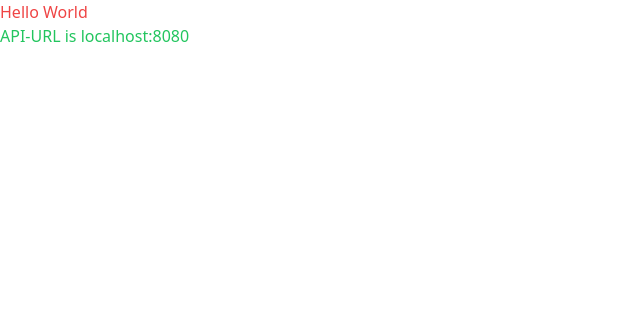
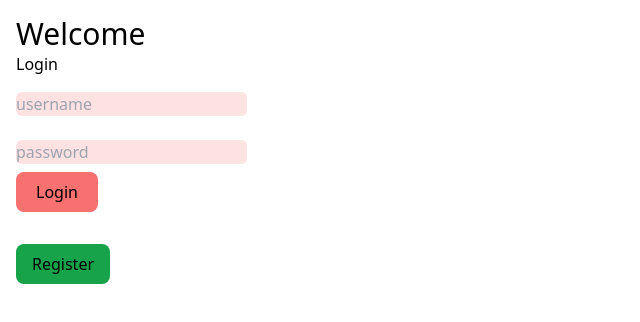
Before and after one commit to suyashmadhesia/cls-frontend, a React (Create React App) app: page / in a window 1280 px wide. Shown: the top 322 px of the page, without its empty margins (0-640 px from the left). Built offline with nearby package versions, Linux system fonts and the light colour scheme.

Commit message:
simple login and registration

```diff
--- a/src/App.js
+++ b/src/App.js
@@ -1,10 +1,147 @@
+import { useState, useEffect } from "react";
+
+
 function App() {
   const URL = process.env.REACT_APP_API_URL;
+  const [data, setData] = useState('Welcome');
+  const [username, setUsername] = useState('');
+  const [password, setPassword] = useState('');
+  const [email, setEmail] = useState("");
+  const [register, setRegister] = useState(false);
+
+  const handleChange = (e) => {
+    setUsername(e.target.value);
+  }
+
+  const handleChangeEmail = e => setEmail(e.target.value)
+
+  const handleChangePassword = (e) => {
+    setPassword(e.target.value);
+  }
+
+  const handleRegister = () => {
+    if (!username || !password || !email) {
+      alert("Empty Username or Password")
+      return;
+    }
+    else {
+      fetch(`${URL}/api/register`, {
+        method: 'POST',
+        headers: {
+          'Content-Type': 'application/json'
+        },
+        body: JSON.stringify({ account_id: username, password: password, email: email })
+      }).then(async res => {
+        setUsername("")
+        setPassword("")
+        setEmail("")
+        let data = await res.json()
+        if (res.status === 201) {
+          setData(data)
+          localStorage.setItem('token', data.token)
+          localStorage.setItem('account_id', data.account_id)
+        }
+        else {
+          alert(data.error)
+        }
+      }).catch(e => console.error(e))
+    }
+  }
+
+  const handleLogin = () => {
+
+    if (!username || !password) {
+      alert("Empty Username or Password")
+      return
+    }
+
+    fetch(`${URL}/api/login`, {
+      method: 'POST',
+      headers: {
+        'Content-Type': 'application/json'
+      },
+      body: JSON.stringify({ account_id: username, password: password })
+    }).then(async res => {
+      setUsername("")
+      setPassword("")
+      setEmail("")
+      let data = await res.json()
+      if (res.status === 200) {
+        setData(data)
+        localStorage.setItem('token', data.token)
+        localStorage.setItem('account_id', data.account_id)
+      }
+      else {
+        alert(data.error)
+      }
+    }).catch(e => console.error(e))
+  }
+  useEffect(() => {
+    if (localStorage.getItem('token')) {
+      fetch(`${URL}/api/login`, {
+        method: 'POST',
+        headers: {
+          'Content-Type': 'application/json'
+        },
+        body: JSON.stringify({ account_id: localStorage.getItem('account_id'), password: localStorage.getItem('token') })
+      }).then(async res => {
+        let data = await res.json()
+        if (res.status === 200) {
+          setData(data)
+          console.log(data)
+          localStorage.setItem('token', data.token)
+          localStorage.setItem('account_id', data.account_id)
+        }
+        else {
+          alert(data.error)
+        }
+      }).catch(e => console.error(e))
+    }
+
+  }, [])
+  if (localStorage.getItem('token')) {
+    return <div>
+      <div>Welcome: <span className="text-green-500">{data.name}</span></div>
+      <div>Your account_id: <span className="text-green-500">{data.account_id}</span></div>
+      <div>Your email: <span className="text-green-500">{data.email}</span></div>
+      <div>
+        <button className="bg-red-400 rounded-lg p-2" onClick={() => {
+          localStorage.clear();
+          setData('Welcome');
+        }}>Logout</button>
+      </div>
+    </div>
+  }
+
   return (
-    <div className="text-red-500">
-      <h1>Hello World</h1>
-      <h3 className="text-green-500">API-URL is {URL}</h3>
+    <div>
+      {!register && <div className="mx-4 my-4">
+        <h1 className="text-3xl">{data}</h1>
+        <div>
+          Login
+        </div>
+        <div>
+          <input className="rounded-md bg-red-100 border-black my-4" type="text" value={username} onChange={handleChange} placeholder="username" /><br />
+          <input className="rounded-md bg-red-100 border-black my-2" type="password" value={password} onChange={handleChangePassword} placeholder="password" /><br />
+          <button className="rounded-lg py-2 bg-red-400 px-5 border-black" type="submit" onClick={handleLogin}>Login</button>
+        </div></div>}
+      {register &&
+        <div className="mt-4 mx-4">
+          <h1 className="text-3xl">{data}</h1>
+          <div>
+            Register
+          </div>
+          <div>
+            <input className="rounded-md bg-red-100 border-black my-4" type="text" value={username} onChange={handleChange} placeholder="username" /><br />
+            <input className="rounded-md bg-red-100 border-black my-2" type="email" value={email} onChange={handleChangeEmail} placeholder="email" /><br />
+            <input className="rounded-md bg-red-100 border-black my-2" type="password" value={password} onChange={handleChangePassword} placeholder="password" /><br />
+            <button className="rounded-lg py-2 bg-red-400 px-5 border-black" type="submit" onClick={handleRegister}>Register</button>
+          </div>
+        </div>
+      }
+      <button className="bg-green-600 rounded-lg mx-4 px-4 py-2 mt-4" onClick={() => { setRegister(!register) }}>{register ? 'Login' : 'Register'}</button>
     </div>
+
   );
 }
 
```
Also changed, not shown: 1 other file (tests, documents, lock files or other folders).
